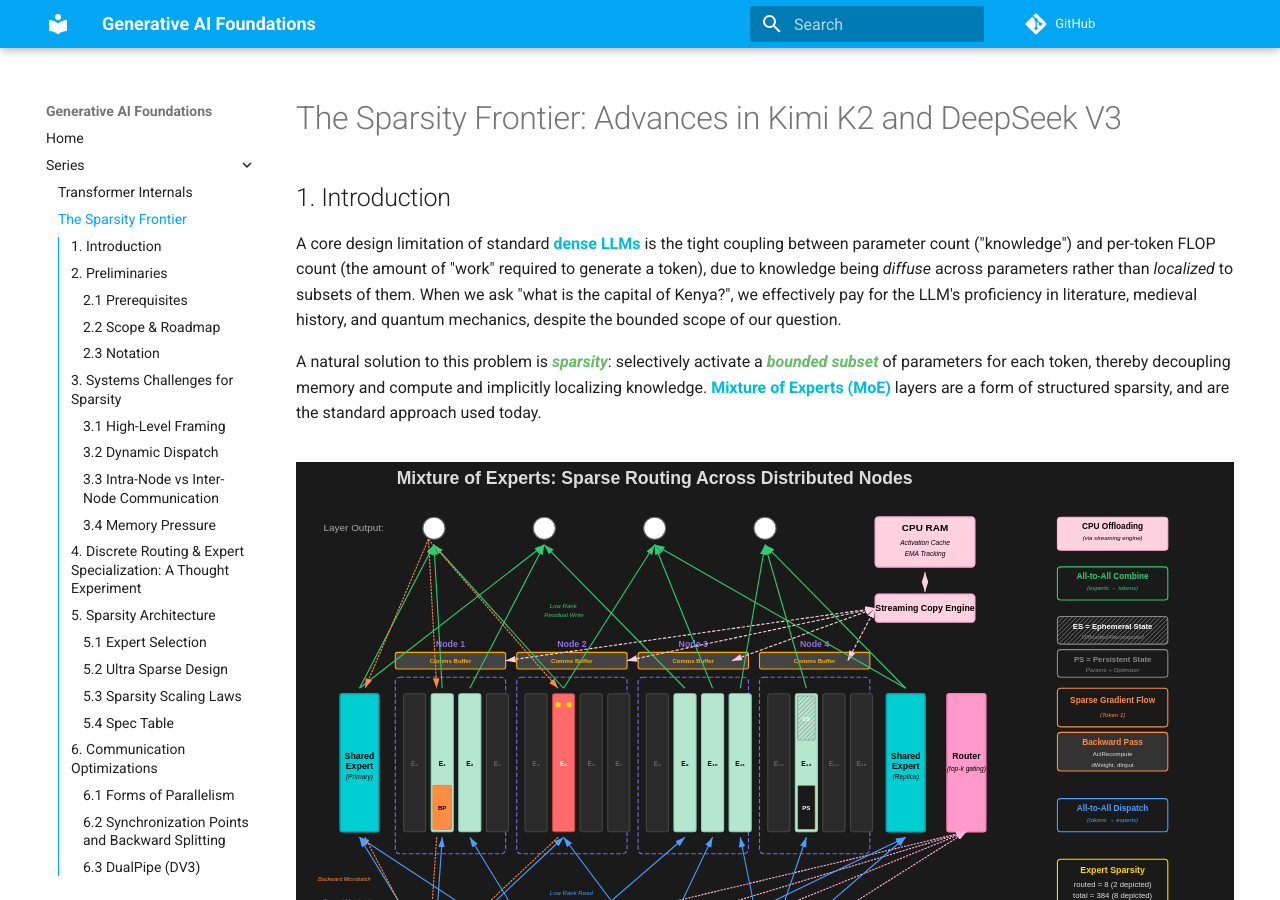
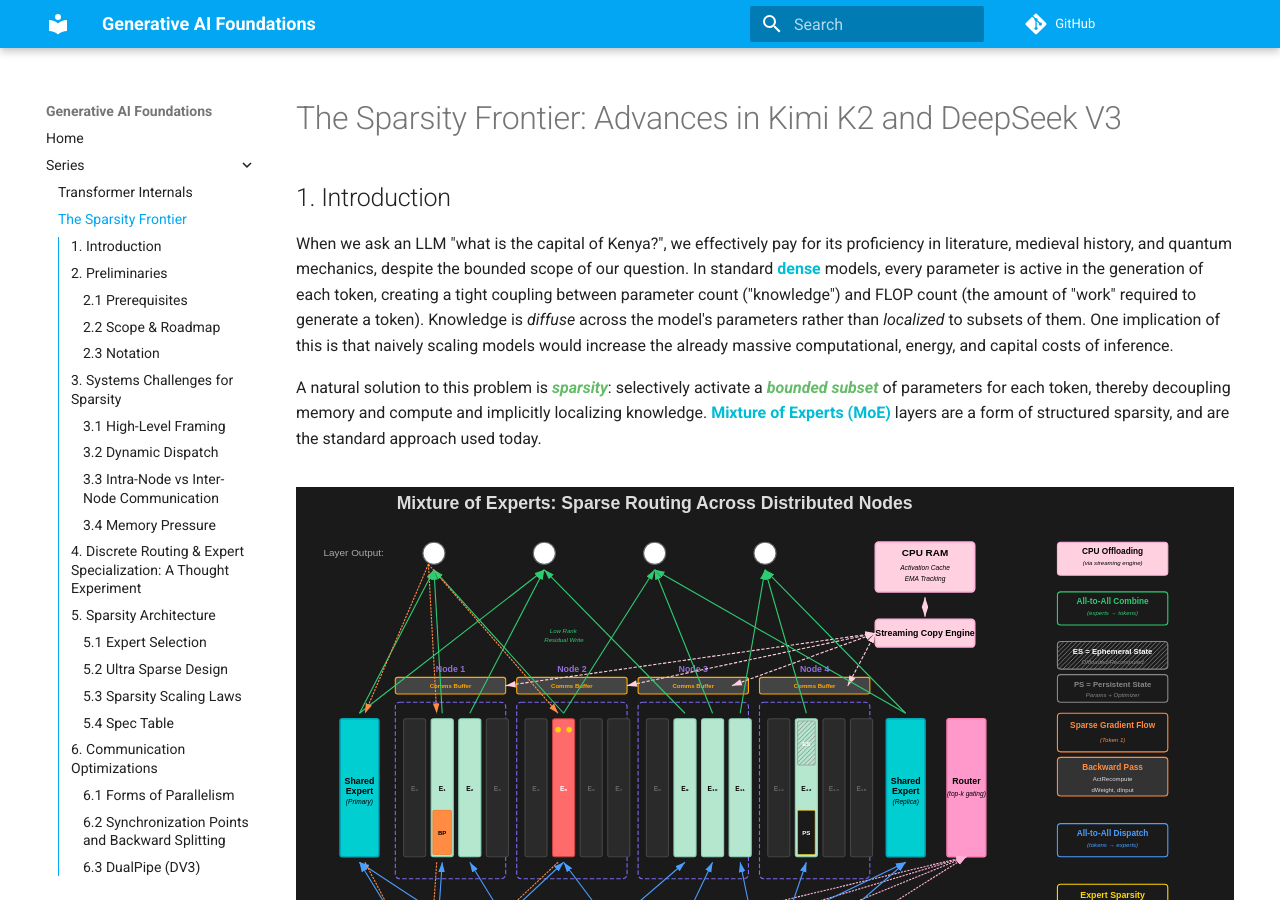
Before and after one commit to PranavSriram18/genai_foundations, an MkDocs documentation site: the page built from docs/series/moe.md, in a window 1280 px wide and 900 px high. Built offline with MkDocs 1.6.1 and Material for MkDocs 9.7.7, drawn with Linux system fonts in a browser that asks for light colours; comment, search, counter and statistics services are not loaded; some of the changed text lies outside the part shown.

Commit message:
rework intro

```diff
--- a/docs/series/moe.md
+++ b/docs/series/moe.md
@@ -2,11 +2,13 @@
 # The Sparsity Frontier: Advances in Kimi K2 and DeepSeek V3
 
 ## 1. Introduction
-A core design limitation of standard <span class="term">dense LLMs</span> is the tight coupling between parameter count ("knowledge") and per-token FLOP count (the amount of "work" required to
-generate a token), due to knowledge being *diffuse* across parameters rather than *localized* to
-subsets of them. When we ask "what is the capital of Kenya?", we effectively pay for the LLM's
-proficiency in literature, medieval history, and quantum mechanics, despite the bounded scope
-of our question.
+When we ask an LLM "what is the capital of Kenya?", we effectively pay for its proficiency
+in literature, medieval history, and quantum mechanics, despite the bounded scope of our question.
+In standard <span class="term">dense</span> models, every parameter is active in the generation
+of each token, creating a tight coupling between parameter count ("knowledge") and FLOP count (the amount of "work" required to generate a token). Knowledge is *diffuse* across the model's
+parameters rather than *localized* to subsets of them. One implication of this is that naively
+scaling models would increase the already massive computational, energy, and capital costs of
+inference.
 
 A natural solution to this problem is <span class="idea">sparsity</span>: selectively activate a
 <span class="idea">bounded subset</span> of parameters for each token, thereby decoupling memory and
@@ -258,7 +260,8 @@ discussed in subsequent sections.
 | **Dispersion Control** | **Node-limited ($\leq 4$ nodes/token)** | **None explicit; implicit via low $d$** |
 | **Attention Mechanism** | **MLA** | **MLA** |
 | **Attention Heads**  | **128** | **64** |
-| **Parallelism Strategy** | **DualPipe** | **Interleaved 1F1B** |
+| **Forms of Parallelism** | **Pipeline, Tensor, ZeRO-1 Data** | **Pipeline, Tensor, ZeRO-1 Data** |
+| **Pipeline Schedule** | **DualPipe** | **Interleaved 1F1B** |
 | **Memory Optimizations** | **Recompute**, **Reduced Precision**, **CPU Offload** | **Recompute**, **Reduced Precision**, **CPU Offload** |
 
 ---
```
